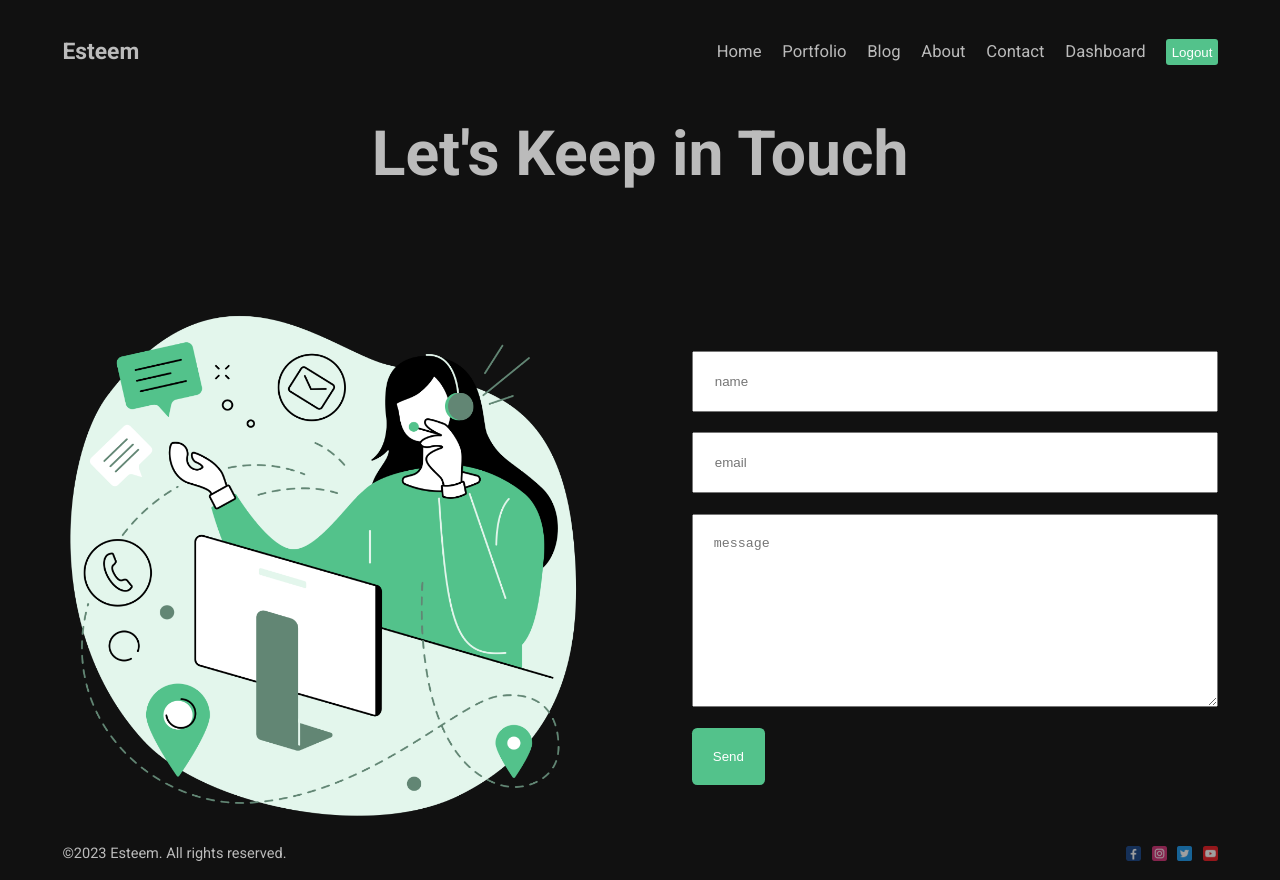
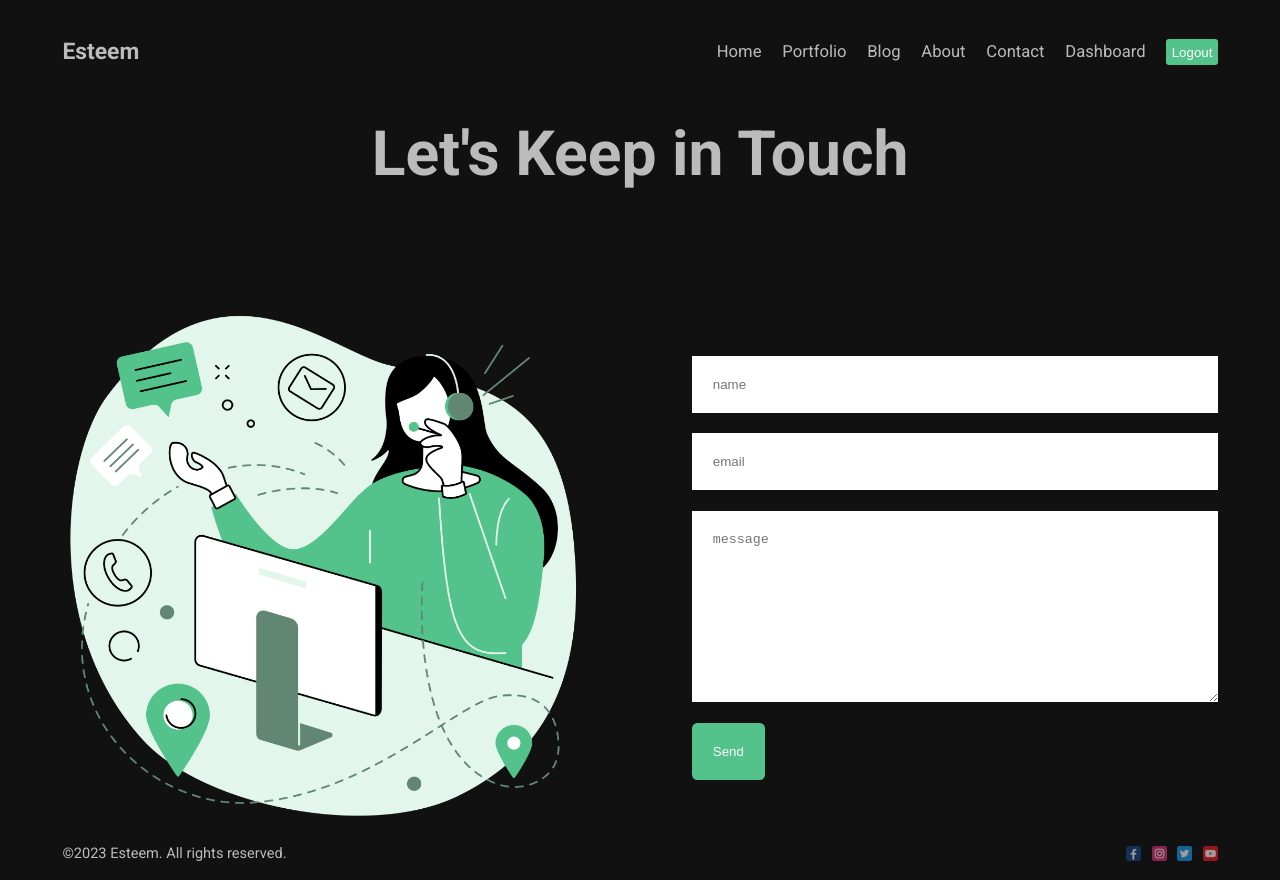
Before and after one commit to esteemayo/next_13, a Next.js app: page /contact in a window 1280 px wide. Built offline with nearby package versions, Linux system fonts and the light colour scheme.

Commit message:
fix: add styling

```diff
--- a/src/app/contact/page.module.scss
+++ b/src/app/contact/page.module.scss
@@ -24,6 +24,9 @@
 
       .input,
       .textArea {
+        display: inline-block;
+        border: none;
+        outline: none;
         padding: 2rem;
       }
     }
```
